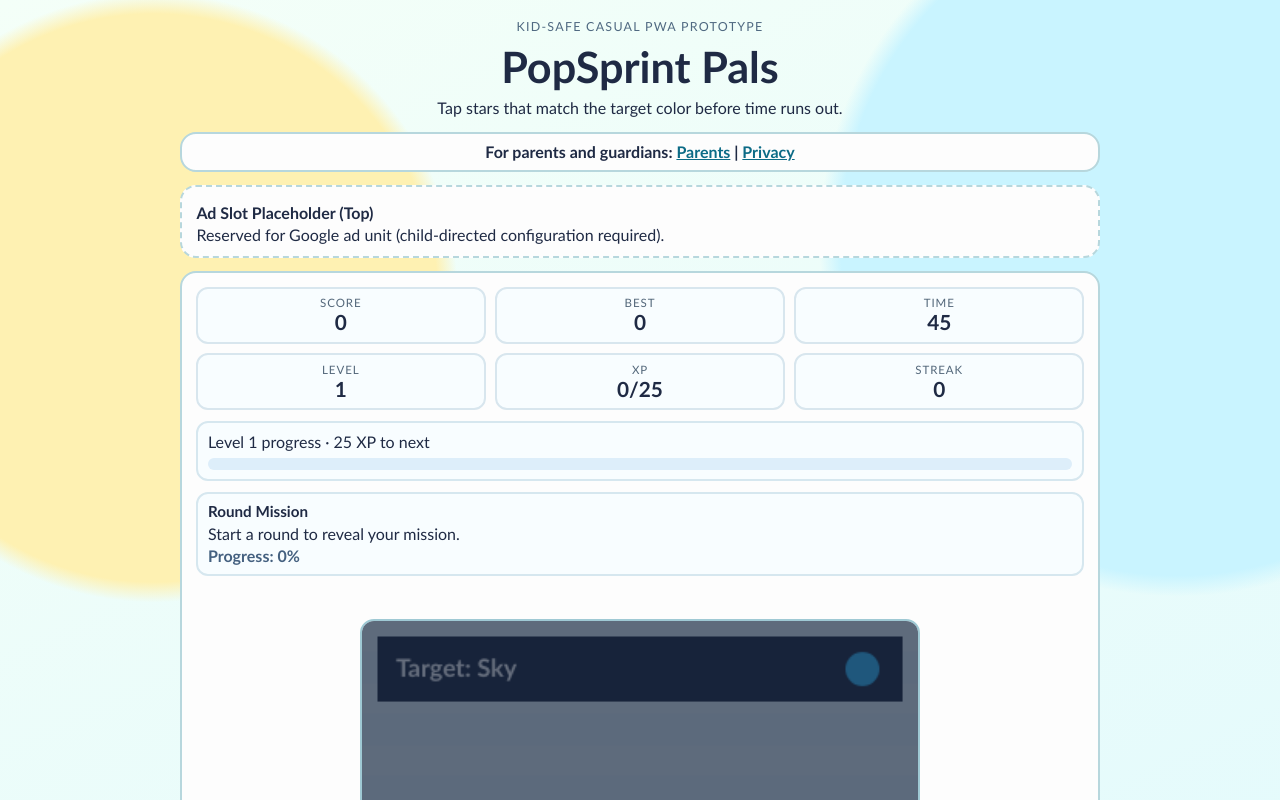
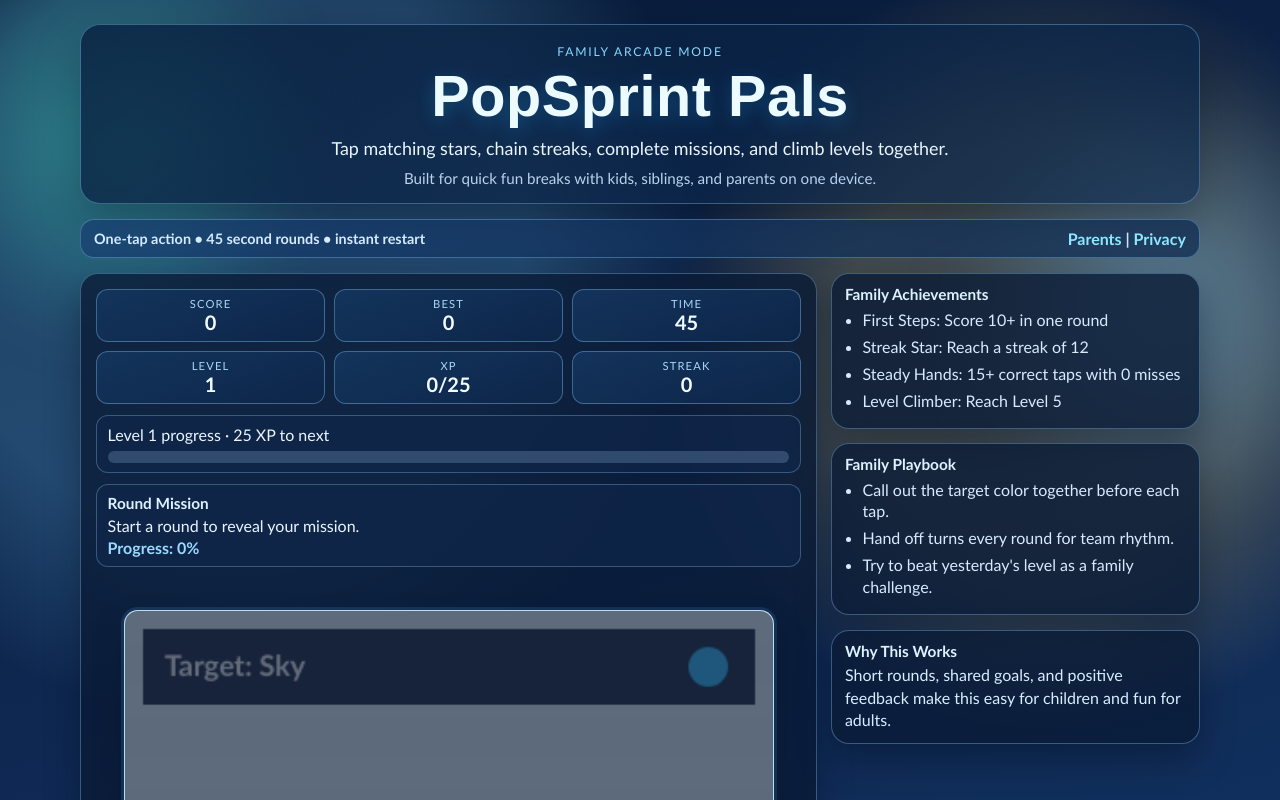
Before and after one commit to ers123/popsprint, a plain HTML site: page index.html in a window 1280 px wide. Shown: the top 800 px of the page. Drawn offline with Linux system fonts and the light colour scheme.

Commit message:
Phase 3: bold UI refresh and remove ad placeholders

```diff
--- a/index.html
+++ b/index.html
@@ -6,52 +6,56 @@
     <meta name="theme-color" content="#0f8d8d" />
     <meta
       name="description"
-      content="PopSprint Pals is a colorful one-tap PWA game for elementary school kids."
+      content="PopSprint Pals is a colorful one-tap PWA game for elementary school kids and families."
     />
     <meta property="og:type" content="website" />
     <meta property="og:title" content="PopSprint Pals" />
     <meta
       property="og:description"
-      content="Fast one-tap color matching fun for elementary school kids."
+      content="Fast one-tap color matching fun with missions, levels, and family-friendly achievements."
     />
-    <meta property="og:image" content="/public/images/og-image-1200x630.png" />
+    <meta property="og:image" content="./public/images/og-image-1200x630.png" />
     <meta property="og:url" content="https://popsprint.vercel.app/" />
     <meta name="twitter:card" content="summary_large_image" />
     <meta name="twitter:title" content="PopSprint Pals" />
     <meta
       name="twitter:description"
-      content="Tap matching colors, build streaks, and beat your best score."
+      content="Tap matching colors, build streaks, and level up together."
     />
-    <meta name="twitter:image" content="/public/images/og-image-1200x630.png" />
+    <meta name="twitter:image" content="./public/images/og-image-1200x630.png" />
     <title>PopSprint Pals</title>
     <link rel="canonical" href="https://popsprint.vercel.app/" />
     <link rel="manifest" href="./manifest.webmanifest" />
-    <link rel="icon" href="/public/images/favicon-32.png" sizes="32x32" type="image/png" />
-    <link rel="apple-touch-icon" href="/public/images/apple-touch-icon.png" />
+    <link rel="icon" href="./public/images/favicon-32.png" sizes="32x32" type="image/png" />
+    <link rel="apple-touch-icon" href="./public/images/apple-touch-icon.png" />
     <link rel="stylesheet" href="./styles.css" />
   </head>
   <body>
+    <div class="aurora aurora-a" aria-hidden="true"></div>
+    <div class="aurora aurora-b" aria-hidden="true"></div>
+
     <header class="app-header">
-      <p class="eyebrow">Kid-Safe Casual PWA Prototype</p>
+      <p class="eyebrow">Family Arcade Mode</p>
       <h1>PopSprint Pals</h1>
-      <p class="tagline">Tap stars that match the target color before time runs out.</p>
+      <p class="tagline">
+        Tap matching stars, chain streaks, complete missions, and climb levels together.
+      </p>
+      <p class="hero-note">
+        Built for quick fun breaks with kids, siblings, and parents on one device.
+      </p>
     </header>
 
     <main class="layout">
-      <section class="legal-links-card" aria-label="Legal pages">
-        <p>
-          For parents and guardians:
+      <section class="top-strip" aria-label="Quick links and mode">
+        <p class="top-strip-left">One-tap action • 45 second rounds • instant restart</p>
+        <p class="top-strip-right">
           <a href="./parents.html">Parents</a>
           <span aria-hidden="true">|</span>
           <a href="./privacy.html">Privacy</a>
         </p>
       </section>
 
-      <section class="ad-slot" id="ad-slot-top" aria-label="Top ad placeholder">
-        <p class="slot-title">Ad Slot Placeholder (Top)</p>
-        <p>Reserved for Google ad unit (child-directed configuration required).</p>
-      </section>
-
+      <section class="experience-grid">
         <section class="game-shell">
           <div class="hud">
             <div class="hud-card">
@@ -112,19 +116,7 @@
           </section>
         </section>
 
-      <section class="ad-slot" id="ad-slot-bottom" aria-label="Bottom ad placeholder">
-        <p class="slot-title">Ad Slot Placeholder (Bottom)</p>
-        <p>Use non-personalized child-safe settings before turning ads on.</p>
-      </section>
-
-      <section class="safety-note">
-        <h2>Safety + Monetization Note</h2>
-        <p>
-          This prototype uses placeholders only. Keep gameplay ad-light, avoid disruptive formats,
-          and configure child-directed ad handling before production use.
-        </p>
-      </section>
-
+        <aside class="side-column">
           <section class="achievement-card" aria-label="Achievements">
             <h2>Family Achievements</h2>
             <ul id="achievement-list">
@@ -134,15 +126,33 @@
               <li data-achievement="level-climber">Level Climber: Reach Level 5</li>
             </ul>
           </section>
+
+          <section class="family-playbook">
+            <h2>Family Playbook</h2>
+            <ul>
+              <li>Call out the target color together before each tap.</li>
+              <li>Hand off turns every round for team rhythm.</li>
+              <li>Try to beat yesterday's level as a family challenge.</li>
+            </ul>
+          </section>
+
+          <section class="family-note">
+            <h2>Why This Works</h2>
+            <p>
+              Short rounds, shared goals, and positive feedback make this easy for children and
+              fun for adults.
+            </p>
+          </section>
+        </aside>
+      </section>
     </main>
 
     <footer class="site-footer">
       <small>
-        PopSprint Pals prototype. Keep ad experiences kid-safe and low interruption.
+        PopSprint Pals family build. Quick rounds, positive pacing, replay-ready progression.
       </small>
     </footer>
 
-    <script src="./ads-config.js" defer></script>
     <script src="./game.js" defer></script>
   </body>
 </html>
--- a/styles.css
+++ b/styles.css
@@ -1,11 +1,16 @@
 :root {
-  --bg-a: #f4fff8;
-  --bg-b: #d8f7ff;
-  --ink: #1f2a44;
-  --card: #ffffff;
-  --accent: #0f8d8d;
-  --accent-2: #ff8a00;
-  --line: #b7d7dd;
+  --bg-a: #081936;
+  --bg-b: #0f2a55;
+  --bg-c: #173f73;
+  --ink: #ebf5ff;
+  --ink-muted: #b9d2ef;
+  --card: rgba(9, 26, 53, 0.78);
+  --card-soft: rgba(17, 40, 75, 0.72);
+  --line: rgba(133, 192, 240, 0.38);
+  --accent: #29d2b4;
+  --accent-2: #ffd45c;
+  --accent-3: #5cd6ff;
+  --glow: rgba(92, 214, 255, 0.35);
 }
 
 * {
@@ -15,97 +20,185 @@
 body {
   margin: 0;
   min-height: 100vh;
-  font-family: "Trebuchet MS", "Verdana", sans-serif;
+  font-family: "Avenir Next", "Trebuchet MS", "Verdana", sans-serif;
   color: var(--ink);
   background:
-    radial-gradient(circle at 12% 15%, #fef1b2 0 14%, transparent 15%),
-    radial-gradient(circle at 92% 12%, #c9f4ff 0 16%, transparent 17%),
-    linear-gradient(155deg, var(--bg-a), var(--bg-b));
+    radial-gradient(circle at 18% 14%, rgba(115, 210, 255, 0.22) 0 16%, transparent 26%),
+    radial-gradient(circle at 82% 20%, rgba(255, 212, 92, 0.22) 0 12%, transparent 22%),
+    linear-gradient(165deg, var(--bg-a), var(--bg-b) 40%, var(--bg-c));
+  overflow-x: hidden;
+}
+
+.aurora {
+  position: fixed;
+  pointer-events: none;
+  filter: blur(28px);
+  z-index: 0;
+}
+
+.aurora-a {
+  width: 36vw;
+  height: 36vw;
+  left: -9vw;
+  top: -7vw;
+  background: radial-gradient(circle, rgba(64, 218, 193, 0.48), transparent 64%);
+}
+
+.aurora-b {
+  width: 40vw;
+  height: 40vw;
+  right: -11vw;
+  top: 6vh;
+  background: radial-gradient(circle, rgba(117, 196, 255, 0.4), transparent 62%);
+}
+
+.app-header,
+.layout,
+.site-footer {
+  position: relative;
+  z-index: 1;
 }
 
 .app-header {
-  width: min(920px, 94vw);
-  margin: 1.2rem auto 0;
+  width: min(1120px, 94vw);
+  margin: 1.5rem auto 0;
+  padding: 1.2rem 1.2rem 1rem;
+  border: 1px solid var(--line);
+  border-radius: 20px;
+  background: linear-gradient(145deg, rgba(8, 31, 63, 0.8), rgba(13, 42, 79, 0.66));
+  box-shadow: 0 18px 44px rgba(4, 12, 25, 0.34);
   text-align: center;
 }
 
 .eyebrow {
-  margin: 0 0 0.35rem;
-  font-size: 0.78rem;
-  letter-spacing: 0.1em;
+  margin: 0 0 0.3rem;
+  font-size: 0.76rem;
+  letter-spacing: 0.15em;
   text-transform: uppercase;
-  color: #4f6981;
+  color: #87d9ff;
 }
 
 h1 {
   margin: 0;
-  font-size: clamp(1.8rem, 3.8vw, 2.7rem);
-  font-family: "Marker Felt", "Chalkboard", "Trebuchet MS", sans-serif;
-  animation: bob 4.5s ease-in-out infinite;
+  font-size: clamp(2.1rem, 4.8vw, 3.6rem);
+  letter-spacing: 0.01em;
+  font-family: "Marker Felt", "Chalkboard", "Avenir Next", sans-serif;
+  color: #ecfbff;
+  text-shadow: 0 5px 18px rgba(33, 168, 255, 0.28);
+  animation: bob 4.2s ease-in-out infinite;
 }
 
 .tagline {
-  margin: 0.4rem auto 0;
-  max-width: 46rem;
-  font-size: 1rem;
+  margin: 0.45rem auto 0;
+  max-width: 56rem;
+  color: var(--ink);
+  font-size: clamp(1rem, 2vw, 1.12rem);
+}
+
+.hero-note {
+  margin: 0.6rem auto 0;
+  max-width: 50rem;
+  color: var(--ink-muted);
+  font-size: 0.95rem;
 }
 
 .layout {
-  width: min(920px, 94vw);
-  margin: 0.9rem auto 1.4rem;
+  width: min(1120px, 94vw);
+  margin: 0.95rem auto 1.45rem;
   display: grid;
-  gap: 0.8rem;
+  gap: 0.9rem;
+}
+
+.top-strip {
+  border: 1px solid var(--line);
+  border-radius: 14px;
+  background: linear-gradient(120deg, rgba(23, 62, 112, 0.72), rgba(17, 44, 81, 0.74));
+  display: flex;
+  justify-content: space-between;
+  gap: 0.7rem;
+  align-items: center;
+  padding: 0.58rem 0.82rem;
+}
+
+.top-strip-left {
+  margin: 0;
+  color: #d4ebff;
+  font-size: 0.9rem;
+  font-weight: 700;
+}
+
+.top-strip-right {
+  margin: 0;
+  color: #c9e5ff;
+  font-weight: 700;
+}
+
+.top-strip-right a {
+  color: #8de8ff;
+  text-decoration: none;
+}
+
+.top-strip-right a:hover {
+  text-decoration: underline;
+}
+
+.experience-grid {
+  display: grid;
+  gap: 0.9rem;
+  grid-template-columns: minmax(0, 2fr) minmax(0, 1fr);
 }
 
 .game-shell,
-.ad-slot,
-.safety-note,
-.legal-links-card {
-  border: 2px solid var(--line);
-  border-radius: 16px;
-  background: color-mix(in hsl, var(--card) 94%, #cdeef3);
+.achievement-card,
+.family-playbook,
+.family-note,
+.doc-card {
+  border: 1px solid var(--line);
+  border-radius: 18px;
+  background: var(--card);
+  box-shadow: 0 16px 34px rgba(3, 12, 26, 0.36);
 }
 
 .game-shell {
-  padding: 0.85rem;
+  padding: 0.92rem;
 }
 
 .hud {
   display: grid;
-  gap: 0.55rem;
+  gap: 0.52rem;
   grid-template-columns: repeat(3, minmax(0, 1fr));
-  margin-bottom: 0.7rem;
+  margin-bottom: 0.68rem;
 }
 
 .hud-card {
   text-align: center;
   border-radius: 12px;
-  padding: 0.48rem 0.35rem;
-  border: 2px solid #d8e6ee;
-  background: #f8fdff;
+  padding: 0.46rem 0.3rem;
+  border: 1px solid rgba(126, 188, 238, 0.42);
+  background: linear-gradient(160deg, rgba(21, 53, 94, 0.94), rgba(14, 39, 74, 0.92));
 }
 
 .hud-label {
   display: block;
-  font-size: 0.72rem;
+  font-size: 0.7rem;
   text-transform: uppercase;
-  letter-spacing: 0.08em;
-  color: #53677a;
+  letter-spacing: 0.1em;
+  color: #aad7f8;
 }
 
 .hud-card strong {
-  font-size: 1.3rem;
+  font-size: 1.25rem;
+  color: #f2fcff;
 }
 
 .xp-rail,
 .mission-card,
-.round-summary,
-.achievement-card {
-  border: 2px solid #d6e7ef;
+.round-summary {
+  border: 1px solid rgba(132, 188, 231, 0.35);
   border-radius: 12px;
-  background: #f8fdff;
-  padding: 0.55rem 0.65rem;
-  margin-bottom: 0.68rem;
+  background: var(--card-soft);
+  padding: 0.56rem 0.68rem;
+  margin-bottom: 0.66rem;
 }
 
 .xp-rail p,
@@ -115,11 +208,11 @@ h1 {
 }
 
 .xp-track {
-  margin-top: 0.42rem;
+  margin-top: 0.43rem;
   width: 100%;
   height: 12px;
   border-radius: 999px;
-  background: #ddeefa;
+  background: rgba(146, 185, 224, 0.26);
   overflow: hidden;
 }
 
@@ -127,29 +220,35 @@ h1 {
   height: 100%;
   width: 0%;
   border-radius: 999px;
-  background: linear-gradient(90deg, #00a3a3, #45c7ff, #7fdb73);
+  background: linear-gradient(90deg, var(--accent), var(--accent-3), #83f07c);
   transition: width 220ms ease-out;
 }
 
 .mission-card h2,
 .achievement-card h2,
-.round-summary h2 {
-  margin: 0 0 0.24rem;
-  font-size: 0.95rem;
+.round-summary h2,
+.family-playbook h2,
+.family-note h2,
+.doc-card h1,
+.doc-card h2 {
+  margin: 0 0 0.28rem;
+  font-size: 0.96rem;
+  color: #ddf2ff;
 }
 
 .mission-progress {
-  margin-top: 0.2rem !important;
-  color: #456180;
+  margin-top: 0.18rem !important;
+  color: #99dbff;
   font-weight: 700;
 }
 
 .praise-banner {
   margin: 0 0 0.66rem;
-  min-height: 1.35rem;
+  min-height: 1.4rem;
   text-align: center;
   font-weight: 800;
-  color: #056658;
+  color: #8cffd7;
+  text-shadow: 0 0 14px rgba(141, 255, 219, 0.3);
 }
 
 .praise-banner.active {
@@ -158,118 +257,103 @@ h1 {
 
 #game-canvas {
   width: 100%;
-  max-width: 560px;
+  max-width: 650px;
   aspect-ratio: 2 / 3;
   display: block;
   margin: 0 auto;
   border-radius: 14px;
-  border: 2px solid #9fc9d4;
+  border: 1px solid rgba(144, 198, 240, 0.55);
+  box-shadow: 0 0 0 3px rgba(91, 182, 255, 0.14), 0 16px 30px rgba(5, 18, 34, 0.42);
   background: #eafaff;
   touch-action: manipulation;
 }
 
 .controls {
   display: flex;
-  gap: 0.6rem;
-  margin-top: 0.75rem;
+  gap: 0.62rem;
+  margin-top: 0.76rem;
 }
 
 button {
   flex: 1;
   border: 0;
-  border-radius: 10px;
-  padding: 0.68rem 0.8rem;
+  border-radius: 12px;
+  padding: 0.72rem 0.84rem;
   font-size: 1rem;
-  font-weight: 700;
+  font-weight: 800;
+  letter-spacing: 0.01em;
   cursor: pointer;
-  color: #fff;
-  background: linear-gradient(120deg, var(--accent), #26b4b4);
+  color: #0e2342;
+  background: linear-gradient(120deg, #8cf0df, var(--accent));
+  box-shadow: 0 7px 14px rgba(21, 97, 117, 0.28);
 }
 
 button#pause-btn {
-  background: linear-gradient(120deg, #ff9646, var(--accent-2));
+  color: #3b2500;
+  background: linear-gradient(120deg, #ffe38c, var(--accent-2));
+  box-shadow: 0 7px 14px rgba(117, 89, 21, 0.25);
 }
 
 button:disabled {
   cursor: not-allowed;
-  opacity: 0.45;
+  opacity: 0.5;
 }
 
 .status-text {
-  margin: 0.62rem 0 0;
+  margin: 0.64rem 0 0;
   min-height: 1.3rem;
   text-align: center;
-  font-weight: 600;
+  font-weight: 700;
+  color: #bde2ff;
 }
 
 .round-summary {
-  margin-top: 0.72rem;
-  background: #fff8e7;
-  border-color: #f5ddb0;
+  margin-top: 0.74rem;
+  background: linear-gradient(155deg, rgba(83, 72, 15, 0.4), rgba(62, 48, 10, 0.34));
+  border-color: rgba(255, 220, 122, 0.34);
 }
 
-.ad-slot {
-  padding: 0.8rem 0.9rem;
-  border-style: dashed;
+.side-column {
+  display: grid;
+  gap: 0.9rem;
+  align-content: start;
 }
 
-.slot-title {
+.achievement-card,
+.family-playbook,
+.family-note {
+  padding: 0.7rem 0.78rem;
+}
+
+.achievement-card ul,
+.family-playbook ul {
   margin: 0;
+  padding-left: 1.1rem;
+}
+
+.achievement-card li,
+.family-playbook li {
+  margin: 0.34rem 0;
+  line-height: 1.35;
+  color: #d7ebff;
+}
+
+.achievement-card li.unlocked {
+  color: #8cffca;
   font-weight: 700;
 }
 
-.ad-slot p {
-  margin: 0.18rem 0 0;
-}
-
-.legal-links-card {
-  padding: 0.55rem 0.85rem;
-  text-align: center;
-}
-
-.legal-links-card p {
+.family-note p {
   margin: 0;
-  font-weight: 600;
-}
-
-.legal-links-card a {
-  color: #0c6b86;
-}
-
-.safety-note {
-  padding: 0.65rem 0.85rem 0.9rem;
-}
-
-.safety-note h2 {
-  margin: 0 0 0.3rem;
-  font-size: 1rem;
-}
-
-.safety-note p {
-  margin: 0;
-  line-height: 1.35;
-}
-
-.achievement-card ul {
-  margin: 0;
-  padding-left: 1.15rem;
-}
-
-.achievement-card li {
-  margin: 0.3rem 0;
-  line-height: 1.35;
-}
-
-.achievement-card li.unlocked {
-  color: #1a6f48;
-  font-weight: 700;
+  line-height: 1.4;
+  color: #d8eeff;
 }
 
 .site-footer {
-  width: min(920px, 94vw);
-  margin: 0 auto 1.2rem;
+  width: min(1120px, 94vw);
+  margin: 0 auto 1.18rem;
   text-align: center;
-  color: #4c6379;
+  color: #9fc7ea;
 }
 
 .doc-layout {
@@ -278,20 +362,13 @@ button:disabled {
 }
 
 .doc-card {
-  border: 2px solid var(--line);
-  border-radius: 16px;
-  background: color-mix(in hsl, var(--card) 95%, #d6f1f6);
   padding: 0.95rem;
-}
-
-.doc-card h1,
-.doc-card h2 {
-  margin: 0 0 0.55rem;
 }
 
 .doc-card p,
 .doc-card li {
   line-height: 1.45;
+  color: #deefff;
 }
 
 .doc-nav {
@@ -299,23 +376,47 @@ button:disabled {
 }
 
 .doc-nav a {
-  color: #0c6b86;
+  color: #9fe9ff;
   font-weight: 700;
 }
 
-@media (max-width: 620px) {
-  .tagline {
-    font-size: 0.94rem;
+@media (max-width: 980px) {
+  .experience-grid {
+    grid-template-columns: 1fr;
+  }
+
+  .side-column {
+    grid-template-columns: repeat(2, minmax(0, 1fr));
+  }
+
+  .family-note {
+    grid-column: 1 / -1;
+  }
+}
+
+@media (max-width: 680px) {
+  .top-strip {
+    flex-direction: column;
+    align-items: flex-start;
   }
 
   .controls {
     flex-direction: column;
+  }
+
+  .hud {
+    grid-template-columns: repeat(2, minmax(0, 1fr));
+  }
+
+  .side-column {
+    grid-template-columns: 1fr;
   }
 }
 
 @media (prefers-reduced-motion: reduce) {
   * {
     animation: none !important;
+    transition: none !important;
   }
 }
 
@@ -325,17 +426,17 @@ button:disabled {
     transform: translateY(0);
   }
   50% {
-    transform: translateY(-3px);
+    transform: translateY(-2px);
   }
 }
 
 @keyframes cheer {
   0% {
     transform: scale(0.97);
-    opacity: 0.25;
+    opacity: 0.24;
   }
   45% {
-    transform: scale(1.04);
+    transform: scale(1.05);
     opacity: 1;
   }
   100% {
--- a/sw.js
+++ b/sw.js
@@ -1,4 +1,4 @@
-const CACHE_NAME = "popsprint-pals-v3";
+const CACHE_NAME = "popsprint-pals-v4";
 const CORE_ASSETS = [
   "./",
   "./index.html",
@@ -6,7 +6,6 @@ const CORE_ASSETS = [
   "./parents.html",
   "./styles.css",
   "./game.js",
-  "./ads-config.js",
   "./manifest.webmanifest",
   "./public/images/icon-192.png",
   "./public/images/icon-512.png",
```
Also changed, not shown: ads-config.js (deleted, +0 -25 lines), manifest.webmanifest, vercel.json, 2 other files. Lines whose indentation alone changed are shown as unchanged.
